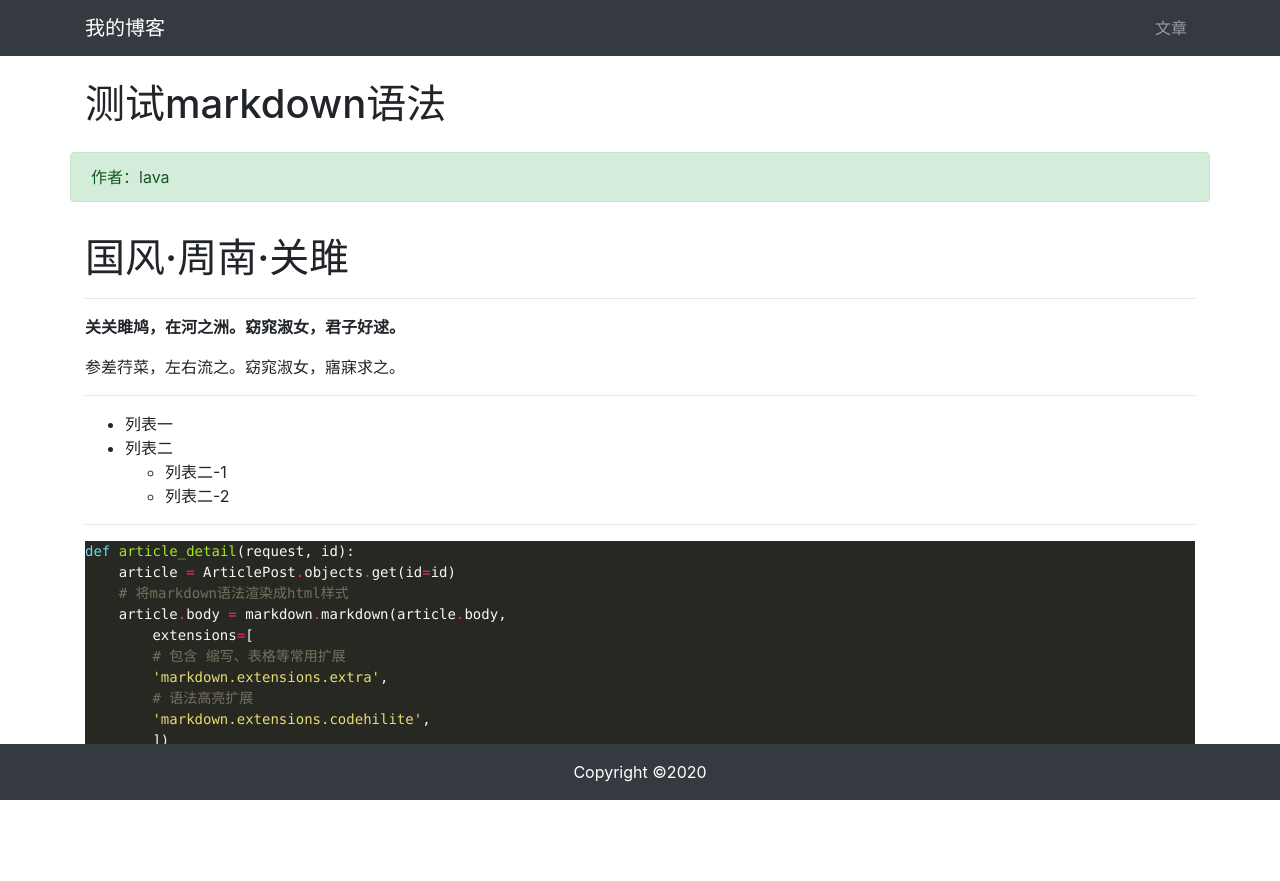
After one commit to hblava/python, a Django app: page /article/article-detail/5/ in a window 1280 px wide. The commit adds this page. Run offline with Django 3.2, Linux system fonts and the light colour scheme; data comes from the database, SQL or seed files in the repository; both versions use the stored data as it was after the commit; some libraries are stand-ins or nearby versions.

Commit message:
add markdown 语法高亮

```diff
--- a/article/urls.py
+++ b/article/urls.py
@@ -10,4 +10,6 @@ app_name = 'article'
 urlpatterns = [
     # path函数将url映射到视图
     path('article-list/',views.article_list,name='article_list'),
+    # 文章详情
+    path('article-detail/<int:id>/',views.article_detail,name='article_detail'),
 ]
--- a/article/views.py
+++ b/article/views.py
@@ -8,6 +8,8 @@ from django.shortcuts import render
 
 # 导入数据模型 ArticlePost
 from .models import ArticlePost
+import markdown
+
 
 # 视图函数
 def article_list(request):
@@ -18,3 +20,23 @@ def article_list(request):
     context = { 'articles': articles}
     # render函数 载入模板 并返回context对象
     return render(request,'article/list.html',context)
+
+
+# 文章详情
+def article_detail(request,id):
+    # 取出相应的文章
+    article = ArticlePost.objects.get(id=id)
+
+   # 将markdown 语法渲染成html样式
+    article.body = markdown.markdown(article.body,
+    extensions=[
+    # 包含 缩写 表格等常用扩展
+    'markdown.extensions.extra',
+    # 语法高亮扩展
+    'markdown.extensions.codehilite',
+    ])
+
+    # 需要传递给模板的对象
+    context = {'article': article }
+    # 载入模板，并返回context对象
+    return render(request,'article/detail.html',context)
--- /dev/null
+++ b/static/md_css/monokai.css
@@ -0,0 +1,72 @@
+.codehilite .hll { background-color: #49483e }
+.codehilite  { background: #272822; color: #f8f8f2 }
+.codehilite .c { color: #75715e } /* Comment */
+.codehilite .err { color: #960050; background-color: #1e0010 } /* Error */
+.codehilite .k { color: #66d9ef } /* Keyword */
+.codehilite .l { color: #ae81ff } /* Literal */
+.codehilite .n { color: #f8f8f2 } /* Name */
+.codehilite .o { color: #f92672 } /* Operator */
+.codehilite .p { color: #f8f8f2 } /* Punctuation */
+.codehilite .ch { color: #75715e } /* Comment.Hashbang */
+.codehilite .cm { color: #75715e } /* Comment.Multiline */
+.codehilite .cp { color: #75715e } /* Comment.Preproc */
+.codehilite .cpf { color: #75715e } /* Comment.PreprocFile */
+.codehilite .c1 { color: #75715e } /* Comment.Single */
+.codehilite .cs { color: #75715e } /* Comment.Special */
+.codehilite .gd { color: #f92672 } /* Generic.Deleted */
+.codehilite .ge { font-style: italic } /* Generic.Emph */
+.codehilite .gi { color: #a6e22e } /* Generic.Inserted */
+.codehilite .go { color: #66d9ef } /* Generic.Output */
+.codehilite .gp { color: #f92672; font-weight: bold } /* Generic.Prompt */
+.codehilite .gs { font-weight: bold } /* Generic.Strong */
+.codehilite .gu { color: #75715e } /* Generic.Subheading */
+.codehilite .kc { color: #66d9ef } /* Keyword.Constant */
+.codehilite .kd { color: #66d9ef } /* Keyword.Declaration */
+.codehilite .kn { color: #f92672 } /* Keyword.Namespace */
+.codehilite .kp { color: #66d9ef } /* Keyword.Pseudo */
+.codehilite .kr { color: #66d9ef } /* Keyword.Reserved */
+.codehilite .kt { color: #66d9ef } /* Keyword.Type */
+.codehilite .ld { color: #e6db74 } /* Literal.Date */
+.codehilite .m { color: #ae81ff } /* Literal.Number */
+.codehilite .s { color: #e6db74 } /* Literal.String */
+.codehilite .na { color: #a6e22e } /* Name.Attribute */
+.codehilite .nb { color: #f8f8f2 } /* Name.Builtin */
+.codehilite .nc { color: #a6e22e } /* Name.Class */
+.codehilite .no { color: #66d9ef } /* Name.Constant */
+.codehilite .nd { color: #a6e22e } /* Name.Decorator */
+.codehilite .ni { color: #f8f8f2 } /* Name.Entity */
+.codehilite .ne { color: #a6e22e } /* Name.Exception */
+.codehilite .nf { color: #a6e22e } /* Name.Function */
+.codehilite .nl { color: #f8f8f2 } /* Name.Label */
+.codehilite .nn { color: #f8f8f2 } /* Name.Namespace */
+.codehilite .nx { color: #a6e22e } /* Name.Other */
+.codehilite .py { color: #f8f8f2 } /* Name.Property */
+.codehilite .nt { color: #f92672 } /* Name.Tag */
+.codehilite .nv { color: #f8f8f2 } /* Name.Variable */
+.codehilite .ow { color: #f92672 } /* Operator.Word */
+.codehilite .w { color: #f8f8f2 } /* Text.Whitespace */
+.codehilite .mb { color: #ae81ff } /* Literal.Number.Bin */
+.codehilite .mf { color: #ae81ff } /* Literal.Number.Float */
+.codehilite .mh { color: #ae81ff } /* Literal.Number.Hex */
+.codehilite .mi { color: #ae81ff } /* Literal.Number.Integer */
+.codehilite .mo { color: #ae81ff } /* Literal.Number.Oct */
+.codehilite .sa { color: #e6db74 } /* Literal.String.Affix */
+.codehilite .sb { color: #e6db74 } /* Literal.String.Backtick */
+.codehilite .sc { color: #e6db74 } /* Literal.String.Char */
+.codehilite .dl { color: #e6db74 } /* Literal.String.Delimiter */
+.codehilite .sd { color: #e6db74 } /* Literal.String.Doc */
+.codehilite .s2 { color: #e6db74 } /* Literal.String.Double */
+.codehilite .se { color: #ae81ff } /* Literal.String.Escape */
+.codehilite .sh { color: #e6db74 } /* Literal.String.Heredoc */
+.codehilite .si { color: #e6db74 } /* Literal.String.Interpol */
+.codehilite .sx { color: #e6db74 } /* Literal.String.Other */
+.codehilite .sr { color: #e6db74 } /* Literal.String.Regex */
+.codehilite .s1 { color: #e6db74 } /* Literal.String.Single */
+.codehilite .ss { color: #e6db74 } /* Literal.String.Symbol */
+.codehilite .bp { color: #f8f8f2 } /* Name.Builtin.Pseudo */
+.codehilite .fm { color: #a6e22e } /* Name.Function.Magic */
+.codehilite .vc { color: #f8f8f2 } /* Name.Variable.Class */
+.codehilite .vg { color: #f8f8f2 } /* Name.Variable.Global */
+.codehilite .vi { color: #f8f8f2 } /* Name.Variable.Instance */
+.codehilite .vm { color: #f8f8f2 } /* Name.Variable.Magic */
+.codehilite .il { color: #ae81ff } /* Literal.Number.Integer.Long */
--- /dev/null
+++ b/templates/article/detail.html
@@ -0,0 +1,26 @@
+{% extends "base.html" %}
+{% load staticfiles %}
+
+<!-- 写入base.html 中定义的 title-->
+{% block title %}
+    文章详情
+{% endblock title %}
+
+<!-- 写入base.html 中定义的 content-->
+{% block content %}
+
+<!-- 文章详情 -->
+<div class="container">
+  <div class="row">
+    <!-- 标题及作者 -->
+    <h1 class="col-12 mt-4 mb-4">{{ article.title }}</h1>
+    <div class="col-12 alert alert-success">作者：{{ article.auther }}</div>
+    <!--文章正文-->
+    <div class="col-12">
+      <!--在 article.body 后加上|safe 过滤器-->
+      <p>{{ article.body|safe }}</p>
+    </div>
+  </div>
+</div>
+
+{% endblock content %}
--- a/templates/article/list.html
+++ b/templates/article/list.html
@@ -26,7 +26,8 @@
                 </div>
                 <!-- 注脚 -->
                 <div class="card-footer">
-                    <a href="#" class="btn btn-primary">阅读文本</a>
+                    <!-- <a href="#" class="btn btn-primary">阅读本文</a> -->
+                    <a href="{% url 'article:article_detail' article.id %}" class="btn btn-primary">阅读本文</a>
                 </div>
             </div>
         </div>
--- a/templates/base.html
+++ b/templates/base.html
@@ -10,6 +10,9 @@
     <title>{% block title%} {% endblock %}</title>
     <!-- 引入bootstrap的css文件 -->
     <link rel="stylesheet" href="{% static 'bootstrap/css/bootstrap.min.css' %}">
+    <!-- 引入 monokai.css -->
+    <link rel="stylesheet" href="{% static 'md_css/monokai.css' %}">
+
 </head>
 
 <body>
--- a/templates/header.html
+++ b/templates/header.html
@@ -9,7 +9,8 @@
         <ul class="navbar-nav">
             <!-- 条目 -->
             <li class="nav-item">
-                <a class="nav-link" href="#">文章</a>
+                <!--<a class="nav-link" href="#">文章</a> v-->
+                <a class="nav-link" href="{% url 'article:article_list' %}">文章</a>
             </li>
         </ul>
     </div>
```
Also changed, not shown: db.sqlite3.
